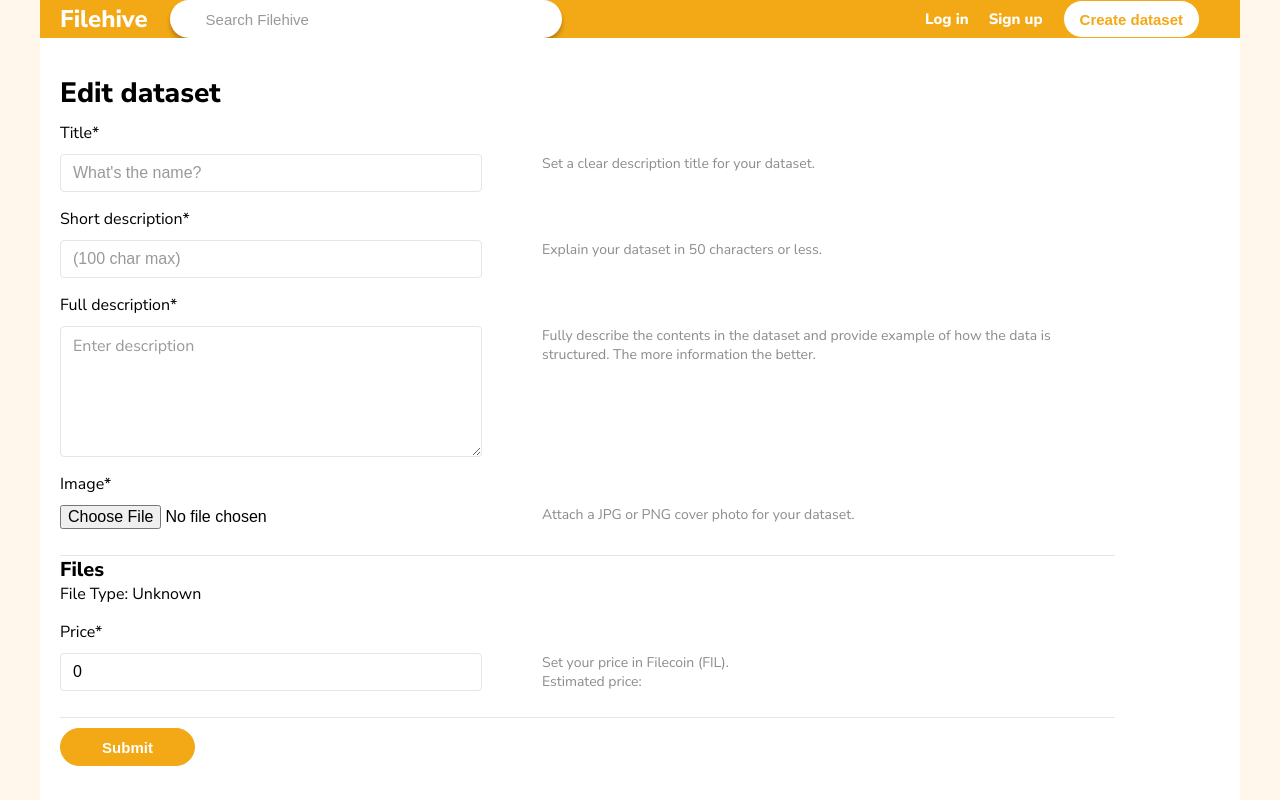
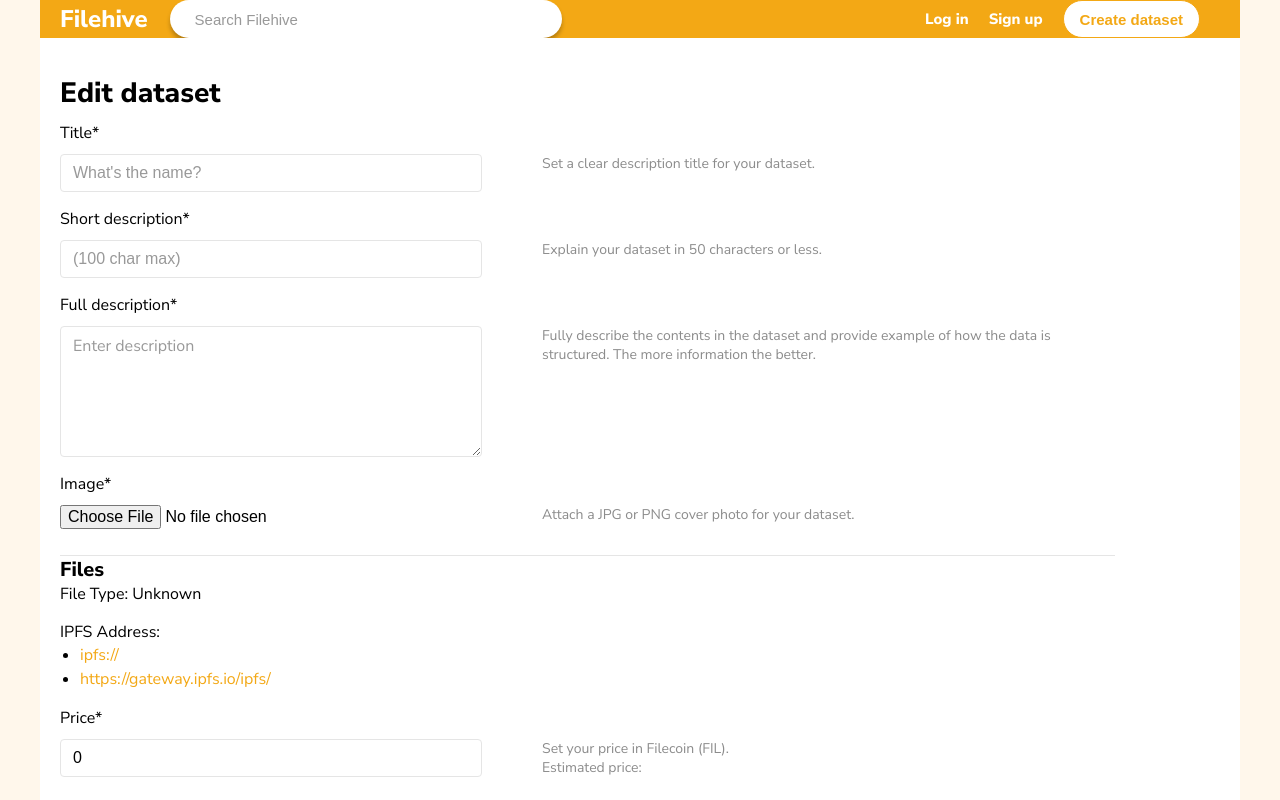
Before and after one commit to OB1Company/filehive, a React (Create React App) app in the folder web/: page /dashboard/datasets/1 in a window 1280 px wide. Shown: the top 800 px of the page. Built offline with nearby package versions, Linux system fonts and the light colour scheme; no server answers; what javascript-time-ago would draw is missing.

Commit message:
Updates for purchases

```diff
--- a/web/src/components/Edit.js
+++ b/web/src/components/Edit.js
@@ -19,6 +19,7 @@ export default function Settings() {
   const [fileType, setFileType] = useState("Unknown");
   const [price, setPrice] = useState(0);
   const [error, setError] = useState("");
+  const [cid, setCid] = useState("");
   const [success, setSuccess] = useState("");
   const [datasetPrice, setDatasetPrice] = useState("");
 
@@ -37,7 +38,7 @@ export default function Settings() {
       setFullDescription(dr.fullDescription);
       setPrice(dr.price);
       setFileType(dr.fileType);
-
+      setCid(dr.contentID);
     }
 
     const fetchData = async() => {
@@ -188,6 +189,14 @@ export default function Settings() {
           </label>
 
           <label>
+            IPFS Address:
+            <ul className="form-ul">
+              <li><a href={"ipfs://"+cid} target="_blank" className="orange-link">ipfs://{cid}</a></li>
+              <li><a href={"https://gateway.ipfs.io/ipfs/"+cid} target="_blank" className="orange-link">https://gateway.ipfs.io/ipfs/{cid}</a></li>
+            </ul>
+          </label>
+
+          <label>
             Price*
             <div>
               <input type="text" name="price" value={price} placeholder="5.23" onChange={handleSetPrice}/>
--- a/web/src/pages/DatasetPage.js
+++ b/web/src/pages/DatasetPage.js
@@ -55,8 +55,20 @@ export default function DatasetPage() {
     }
 
     const DatasetPurchaseModal = (props) => {
-        const HandleClickPurchase = (e) => {
+        const HandleClickPurchase = async (e) => {
 
+            // Send payment
+            const sendPayment = async () => {
+                const updateUserUrl = "/api/v1/purchase/"+id;
+                await instance.post(
+                    updateUserUrl
+                ).then((data)=>{
+                    console.log(data);
+                }).catch((error)=>{
+                    console.log(error);
+                })
+            }
+            await sendPayment();
 
             setOpenModal("success");
         }
--- a/web/src/style/Header.css
+++ b/web/src/style/Header.css
@@ -96,7 +96,7 @@ div.Header input[type=text] {
     border-radius: 20px;
     height: 38px;
     border: 0;
-    padding-left: 36px;
+    padding-left: 25px;
     font-size: 15px;
     line-height: 24px;
     color: #999999;
@@ -702,3 +702,16 @@ div.datasets-details:first-child {
 .note {
     margin-top: 5px;
 }
+
+.search-results-header {
+    padding: 12px 30px;
+}
+
+.dataset-row-price {
+    margin-top: 13px;
+}
+
+.form-ul  {
+    list-style: disc;
+    margin-left: 20px;
+}
```
Also changed, not shown: 2 other files (tests, documents, lock files or other folders).
